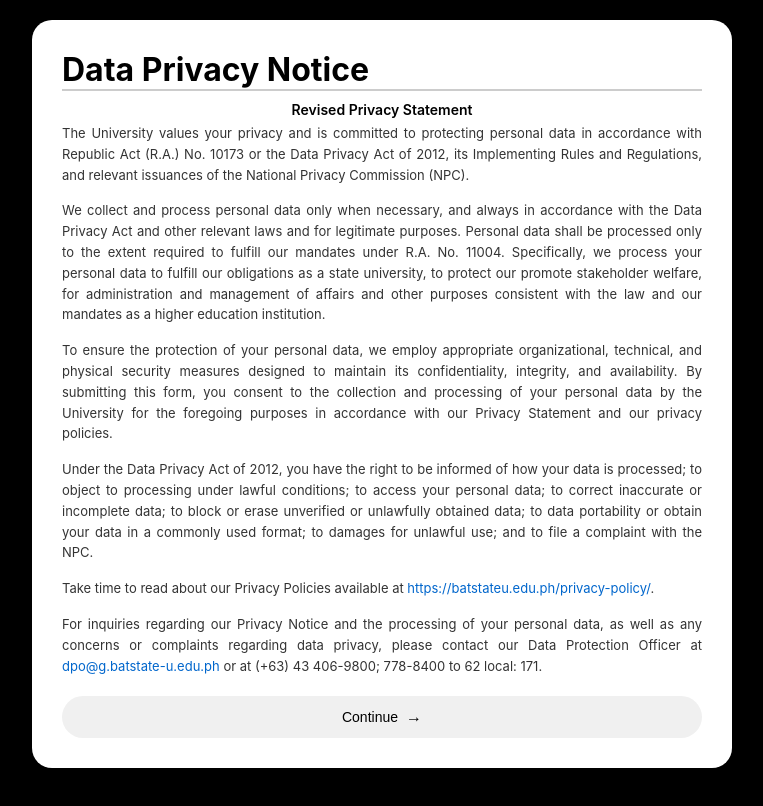
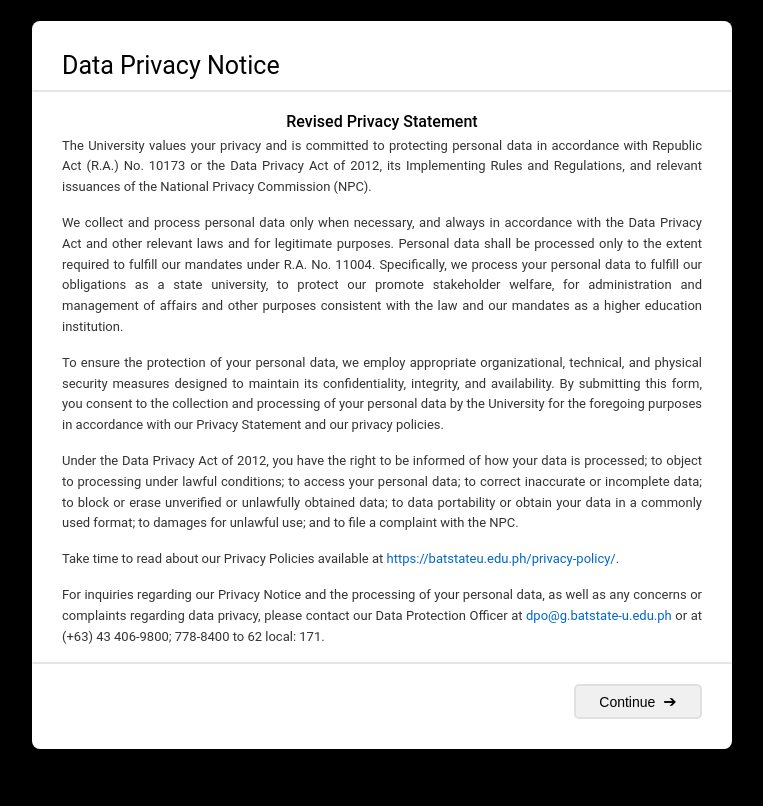
Before and after one commit to glcyrs/college-admission-portal, a plain HTML site: page privacy.html in a window 1280 px wide. Shown: the whole page, without its empty margins (258-1021 px from the left). Drawn offline with Linux system fonts and the light colour scheme.

Commit message:
Improved layout, updated buttons, added error highlights for required fields, and other UI improvements

```diff
--- a/confirmation.css
+++ b/confirmation.css
@@ -1,8 +1,8 @@
 body {
   margin: 0;
-  font-family: 'Arial', sans-serif;
+  font-family: 'Roboto', sans-serif;
   background-color: #ffffff;
-  color: #333;
+  color: #656565;
 }
 
 /* HEADER */
@@ -238,16 +238,45 @@
   color: #28a745;
 }
 
-.container {
-    width: calc(100% - 60px);
-    margin: 0 auto;             /* center horizontally */
-    background-color: white;
-    border-radius: 8px;
-    border: 2px solid #7b7b7b6d;
-    padding: 20px;          /* optional internal padding */
-    box-sizing: border-box; /* include padding in width/height */
+.confirmation-section {
+  display: flex;
+  justify-content: center;
+  margin: 60px auto;
 }
 
+.container {
+  width:92%;
+  background-color: #fff;
+  border-radius: 10px;
+  border: 4px solid #EEEEEE;
+  padding: 40px 60px;          /* optional internal padding */
+  box-sizing: border-box; /* include padding in width/height */
+  flex-wrap: wrap;
+  justify-content: center;
+  font-family: 'Roboto', sans-serif;
+  flex-wrap: wrap;
+}
+
+/* When the screen gets small enough for overlap risk */
+@media (max-width: 900px) {
+  .container {
+    margin-top: 200px; /* add extra space only when needed */
+  }
+}
+
+
+.note {
+  font-size: 16px;
+  color: #656565;
+  margin-bottom: 6px;
+  font-weight: bold;
+  font-family: 'Roboto', sans-serif;
+}
+
+.option input[type="radio"] {
+  margin-right: 6px;
+  accent-color: #656565; /* matches the text color */
+}
 /*.notification {
     display: none;
     background-color: #fef2f2;
@@ -334,10 +363,12 @@
 }
 
 .sub-field select {
+  font-family: 'Roboto', sans-serif;
   padding: 0.45rem;
   border-radius: 5px;
-    border: 1px solid #d1d5db;
-    width: 100%;
+  border: 1px solid #656565;
+  width: 95%;
+  color: #656565
 }
 
 .hidden {
@@ -345,12 +376,17 @@
 }
 
 input[type="text"] {
-    width: 100%;
+    width: 95%;
     padding: 0.5rem;
-    border: 1px solid #d1d5db;
+    border: 1px solid #656565;
     border-radius: 4px;
     margin-bottom: 0.75rem;
 }
+
+.sub-label {
+    display: block;
+}
+
 
 input.error {
     border-color: #ef4444;
@@ -362,15 +398,18 @@
 }
 
 .btn-next {
-    background: #16a34a;
+  background: #5CB85C;
   color: white;
-    padding: 1rem 2rem;
-    border-radius: 30px;
+  padding: 12px 30px;
+  border-radius: 40px;
   border: none;
-    font-weight: 600;
   cursor: pointer;
+  transition: background-color 0.3s ease;
+  margin-top: 20px;
+  font-size: 16px;
+  font-weight: normal;
 }
 
 .btn-next:hover {
-    background: #15803d;
+    background: #4cae4c;
 }
--- a/educattach.css
+++ b/educattach.css
@@ -248,15 +248,23 @@
   color: #28a745;
 }
 
+
 /* body */
 .container {
-    width: calc(100% - 60px);
+    width: 92%;
     margin: 0 auto;             /* center horizontally */
     background-color: white;
-    border-radius: 8px;
+    border-radius: 10px;
     border: 2px solid #7b7b7b6d;
     padding: 20px;          /* optional internal padding */
     box-sizing: border-box; /* include padding in width/height */
+}
+
+/* When the screen gets small enough for overlap risk */
+@media (max-width: 900px) {
+  .container {
+    margin-top: 200px; /* add extra space only when needed */
+  }
 }
 
 .section-header {
@@ -264,7 +272,8 @@
     color: white;
     padding: 12px 20px;
     font-weight: bold;
-    font-size: 16px;
+    font-size: 18px;
+    border-radius:3px;
 }
 
 .content {
@@ -521,7 +530,7 @@
 
 /* ===== education ===== */
 .container2 {
-  width: calc(100% - 60px);
+  width: 92%;
   margin: 0 auto;             /* center horizontally */
   margin-top: 30px;
   background-color: white;
@@ -536,7 +545,8 @@
   color: white;
   padding: 12px 20px;
   font-weight: bold;
-  font-size: 16px;
+  font-size: 18px;
+  border-radius: 3px;
 }
 
 .section-header.cyan {
@@ -607,6 +617,7 @@
   text-align: left;
   justify-content: flex-start;   /* align all radios to the left */
   align-items: center;
+
 }
 
 .radio-option {
@@ -615,6 +626,7 @@
   gap: 6px;
   font-size: 14px;
   padding-top: 5px;
+  accent-color: #656565;
 }
 
 .radio-option input[type="radio"] {
--- a/privacy.css
+++ b/privacy.css
@@ -22,18 +22,19 @@
 
 .notice-card {
     background: #fff;
-    border-radius: 20px;
+    border-radius: 8px;
     padding: 30px;
     margin-bottom: 30px;
     box-shadow: 0 10px 40px rgba(0, 0, 0, 0.3);
 }
-
+/*
 h1 {
   text-align: left;
   margin-bottom: 10px;
-  border-bottom: 2px solid #ccc;
+  border-bottom: 2px solid #E5E5E5;
   border-top-left-radius: 8px;
   border-top-right-radius: 8px;
+  width: 100%;
 }
 
 h2 {
@@ -43,6 +44,40 @@
     margin-bottom: 5px;
     color: #000;
 }
+*/
+
+.h1-wrapper {
+  width: 100%;           /* wrapper full width */
+  margin-bottom: 20px;   /* spacing below */
+}
+
+.h1-wrapper h1 {
+  text-align: left;
+  margin: 0;             /* remove default margin so line is independent */
+  font-size: 25px;      /* adjust font size as needed */
+  margin-bottom: 10px;
+  font-weight: normal;
+  font-family: 'Roboto', sans-serif;
+}
+
+.h1-line {
+  height: 2px;                    /* thickness of the line */
+  background-color: #E5E5E5;      /* line color */
+  border-top-left-radius: 8px;    /* optional rounded corners */
+  border-top-right-radius: 8px;
+  width: 100%;                     /* stretch full width */
+  margin-top: 5px;
+  position: relative; left: -30px; width: calc(100% + 60px);
+}
+
+h2 {
+  text-align: center;
+  font-size: 16px;
+  font-weight: 550;
+  margin-bottom: 5px;
+  color: #000;
+  font-family: 'Roboto', sans-serif;
+}
 
 p {
     font-size: 13px;
@@ -50,6 +85,7 @@
     color: #333;
     margin-bottom: 15px;
     text-align: justify;
+    font-family: 'Roboto', sans-serif;
 }
 
 a {
@@ -63,16 +99,16 @@
 
 .continue-btn {
     background-color: #f0f0f0;
-    border: none;
-    border-radius: 25px;
-    padding: 12px 30px;
+    border:2px solid #e0e0e0;
+    border-radius: 5px;
+    padding: 6px 20px;
     font-size: 14px;
     font-weight: 500;
     cursor: pointer;
-    display: flex;
+    display: inline-flex;
     align-items: center;
     justify-content: center;
-    width: 100%;
+    width: 20%;
     margin-top: 20px;
     transition: background-color 0.2s;
 }
@@ -82,14 +118,18 @@
 }
 
 .continue-btn::after {
-    content: '→';
+    content: "\2794";
     font-size: 16px;
     margin-left: 8px;
 }
+.button-container {
+    text-align: right; /* moves the button to the right */
+}
+
 
 .video-section {
     background: #fff;
-    border-radius: 20px;
+    border-radius: 5px;
     padding: 20px;
     box-shadow: 0 10px 40px rgba(0, 0, 0, 0.3);
 }
@@ -97,11 +137,12 @@
 .video-label {
     text-align: center;
     color: #000;
-    font-size: 15px;
-    font-weight: 600;
+    font-size: 16px;
+    font-weight: 550;
     margin-bottom: 15px;
     text-transform: uppercase;
     letter-spacing: 1px;
+    font-family: 'Roboto', sans-serif;
 }
 
 .video-container {
@@ -109,8 +150,10 @@
     padding-bottom: 56.25%;
     height: 0;
     overflow: hidden;
-    border-radius: 10px;
+    border-radius: 0px;
     background: #000;
+    border:1px solid #000;
+    position: relative; left: -20px; width: calc(100% + 40px);
 }
 
 .video-container iframe {
--- a/privacy.html
+++ b/privacy.html
@@ -14,7 +14,10 @@
 
         <!-- PAGE 1 -->
         <div class="notice-card" id="noticeCard">
-            <h1>Data Privacy Notice</h1>
+            <div class="h1-wrapper">
+                <h1>Data Privacy Notice</h1>
+                <div class="h1-line"></div>
+            </div>
             <h2>Revised Privacy Statement</h2>
 
             <p>
@@ -63,8 +66,10 @@
                 our Data Protection Officer at <a href="mailto:dpo@g.batstate-u.edu.ph">dpo@g.batstate-u.edu.ph</a> or at (+63) 43 406-9800;
                 778-8400 to 62 local: 171.
             </p>
-
-            <button class="continue-btn" onclick="showVideo()">Continue</button>
+            <div class="h1-line"></div>
+            <div class="button-container">
+                <button class="continue-btn" onclick="showVideo()">Continue</button>
+            </div>
         </div>
 
         <!-- PAGE 2 (VIDEO PAGE) -->
@@ -78,8 +83,9 @@
                     allowfullscreen>
                 </iframe>
             </div>
-
-            <button class="continue-btn" onclick="nextStep()">Continue</button>
+            <div class="button-container">
+                <button class="continue-btn" onclick="nextStep()">Continue</button>
+            </div>
         </div>
     </div>
 
--- a/readfirst.css
+++ b/readfirst.css
@@ -141,12 +141,13 @@
   color: white;
   border: none;
   border-radius: 40px;
-  padding: 30px 30px;
+  padding: 12px 30px;
   font-size: 16px;
   margin-top: 20px;
   cursor: pointer;
   transition: background-color 0.3s ease;
   float: right;
+  font-weight: 400 !important;
 }
 
 .btn-next:hover {
```
Also changed, not shown: aap.css (+19 -9 lines), aap.html (+3 -2 lines), aap.js (+16 -1 lines), confirmation.html (+7 -19 lines), educattach.html (+3 -2 lines), readfirst.html (+1 -1 lines). Lines whose indentation alone changed are shown as unchanged.
